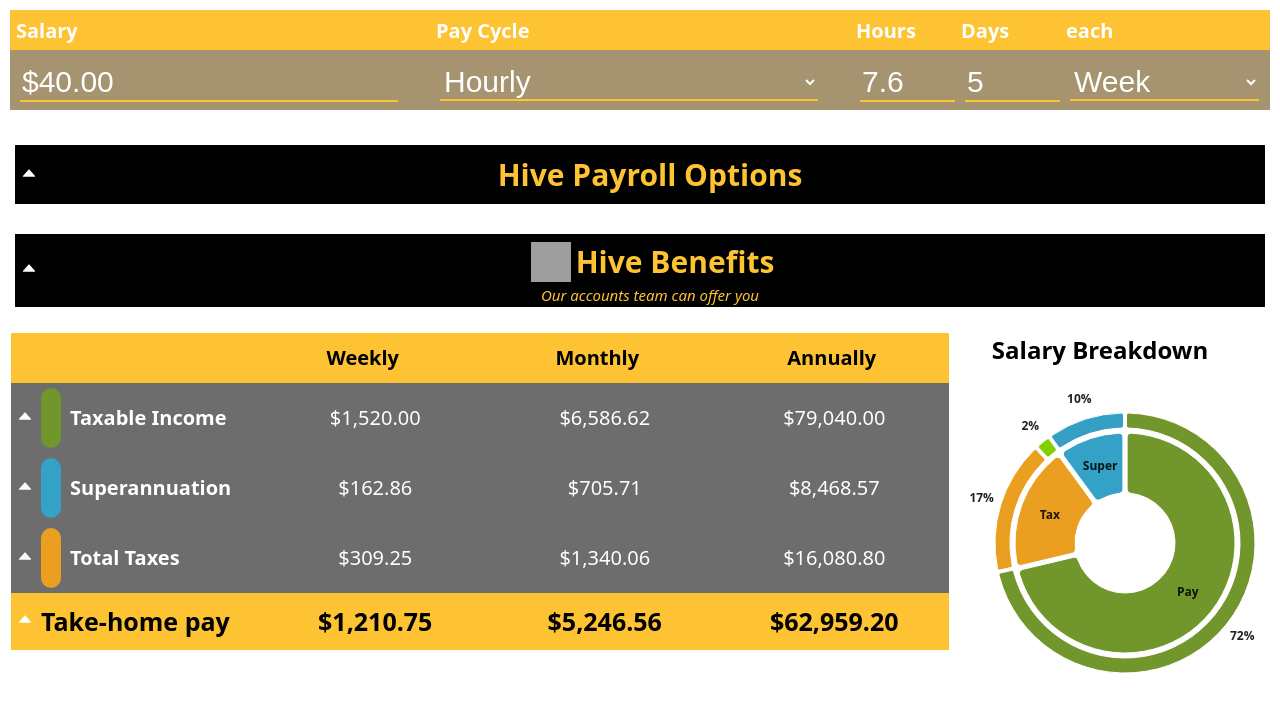
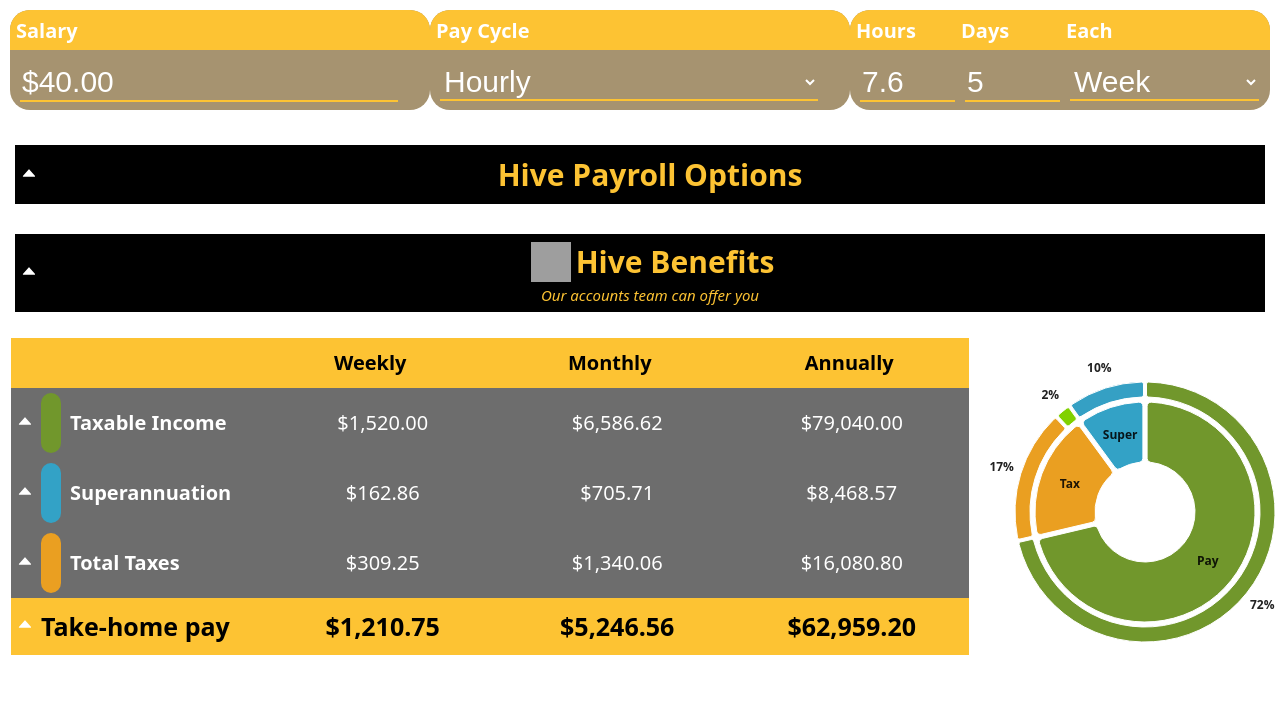
Before and after one commit to spikyMalkallam/pay-calculator, a React (Vite) app: page / in a window 1280 px wide. Shown: the top 712 px of the page. Built offline with nearby package versions, Linux system fonts and the light colour scheme; grey boxes are pictures that could not be loaded.

Commit message:
CLeaned for recruiter testing

```diff
--- a/src/App.css
+++ b/src/App.css
@@ -1,5 +1,5 @@
 :root {
-
+  /* overflow: hidden; */
   margin: 0 auto;
   padding: 0;
   text-align: center;
@@ -121,7 +121,7 @@ body {
   }
 
   .flex-cell {
-    margin: 5px 5px;
+    margin: 0px 5px;
   }
 
   .hive-shine {
@@ -137,6 +137,10 @@ body {
 @media (width > 1280px) {
   .flex-cell {
     margin: 10px 5px;
+  }
+
+  .chart-block {
+    padding: 0px 80px 0px 20px
   }
 
   #summary-section {
@@ -251,7 +255,7 @@ button:focus {
   align-items: baseline;
   min-width: 300px;
   flex-direction: row;
-  margin-right: 20px;
+  /* margin-right: 20px; */
 
 }
 
@@ -409,6 +413,7 @@ button:focus {
   font-style: italic;
   font-size: 15px;
   margin: 0px 0px 0px 0px;
+  padding: 0px 0px 5px 0px;
 }
 
 .dropdown.row-drop.Benefits {
--- a/src/App.tsx
+++ b/src/App.tsx
@@ -706,7 +706,7 @@ function App() {
                         textColour='white'
                         headerColour='var(--hive-yellow)'
                         backgroundColour='var(--yellow-tone-5)'
-                        label="each"
+                        label="Each"
                         id="week-or-fortnight"
                         value={hoursPeriod}
                         setFunc={setHoursPeriod}
@@ -786,18 +786,16 @@ function App() {
             }
             subContents={<div style={{ background: 'black' }}>
               <div style={{ padding: '20px 20px 0px 20px' }}>
-                <p style={{ color: 'var(--hive-yellow)', margin: '0px' }}>Recruitment Hive offers Monthly & Weekly payroll options.</p>
-                <p style={{ color: 'var(--hive-yellow)' }}>View our Payroll Options <a style={{ color: 'var(--hive-yellow)', fontWeight: 'bold' }} href='https://www.recruitmenthive.com.au/payroll-operations/' target='_blank'>here</a></p>
-                <p style={{ color: 'var(--hive-yellow)', textAlign: 'left' }}><b>"Accelerated" repayments</b> allow you to repay your mortage weekly, saving <b>time</b> and <b>money</b>. Hive's Weekly pay option can help you make these weekly repayments. See below how much you can save.</p>
+                <p style={{ color: 'var(--hive-yellow)', margin: '0px', fontSize: '20px' }}>Recruitment Hive offers Monthly & Weekly payroll options.</p>
+                <p style={{ color: 'var(--hive-yellow)', fontSize: '20px' }}>View our Payroll Options <a style={{ color: 'var(--hive-yellow)', fontWeight: 'bold' }} href='https://www.recruitmenthive.com.au/payroll-operations/' target='_blank'>here</a></p>
+                <p style={{ color: 'var(--hive-yellow)', textAlign: 'left', margin: '0px 20px' }}><b>"Accelerated" repayments</b> allow you to repay your mortage weekly, saving <b>time</b> and <b>money</b>. Hive's Weekly pay option can help you make these weekly repayments. See below how much you can save.</p>
               </div>
-              <div style={{ padding: '0px 20px 20px 20px' }}>
+              <div style={{ padding: '0px 20px 5px 20px' }}>
                 <ToggleExpandVerticalTab
                   label='Mortage Repayments'
                   desc='See the difference between weekly and monthly mortage repayments'
                   contents={<div id='mortage-dropdown'>
                     <div id='mortage-input'>
-
-
                       <InputField
                         textColour='white'
                         headerColour='var(--dark-grey)'
@@ -812,7 +810,6 @@ function App() {
                         min={0}
                         max={null}
                       />
-
                       <InputField
                         textColour='white'
                         headerColour='var(--dark-grey)'
@@ -827,7 +824,6 @@ function App() {
                         min={0}
                         max={null}
                       />
-
                       <InputField
                         textColour='white'
                         headerColour='var(--dark-grey)'
@@ -1111,10 +1107,9 @@ function App() {
                 </tr>
               </tbody>
             </table>
-          </div>
             {optionsActive.length > 0 ?
               <p style={{ color: 'var(--hive-yellow)', fontWeight: 'bold' }}>
-              Options Active: {optionsActive.map((option) => {
+                Benefits Active: {optionsActive.map((option) => {
                   return (
                     <span style={{ color: 'black', fontWeight: 'bold' }}>
                       {option}
@@ -1125,8 +1120,11 @@ function App() {
               </p>
               :
               null}
+          </div>
+
           <div className='chart-block'>
-            <PayrollPieChart title={'Salary Breakdown'} data={financialData['payrollData']} />
+            <PayrollPieChart title={''} data={financialData['payrollData']} />
+
           </div>
         </div>
 
--- a/src/dropdown.css
+++ b/src/dropdown.css
@@ -162,7 +162,7 @@ select>option {
 
 .expand {
     /* position: relative; */
-    padding: 10px 0px 5px 0px;
+    padding: 5px 0px 5px 0px;
     /* background-color: #000000; */
     display: flex;
     justify-content: left;
@@ -171,7 +171,7 @@ select>option {
     width: 100%;
     flex-direction: column;
     /* max-width: 550px; */
-    margin: 20px 0px 20px 0px;
+    margin: 10px 0px 10px 0px;
     /* height: 100px; */
 }
 
--- a/src/forms.css
+++ b/src/forms.css
@@ -12,7 +12,8 @@
     height: 100px;
     margin-bottom: 10px;
     background-color: var(--yellow-tone-5);
-    max-width: 1200px;
+    /* max-width: 1200px; */
+    /* border-radius: 20px 20px 20px 20px; */
 }
 
 .large-form-box-header.work-hours p {
@@ -65,6 +66,39 @@
     height: 40px;
     padding: 1px;
     margin-bottom: 12px;
+    /* border-radius: 20px 20px 0px 0px; */
+}
+
+.large-form-box.week-or-fortnight {
+    border-radius: 20px 20px 20px 0px;
+}
+
+.large-form-box.pay-cycle {
+    border-radius: 20px 20px 20px 20px;
+}
+
+.large-form-box.salary {
+    border-radius: 20px 20px 20px 20px;
+}
+
+.large-form-box-header.salary {
+    border-radius: 20px 20px 0px 0px;
+}
+
+.large-form-box-header.pay-cycle {
+    border-radius: 20px 20px 0px 0px;
+}
+
+.large-form-box-header.work-hours {
+    border-radius: 20px 0px 0px 0px;
+}
+
+.large-form-box.work-hours {
+    border-radius: 20px 0px 0px 20px;
+}
+
+.large-form-box-header.week-or-fortnight {
+    border-radius: 0px 20px 0px 0px;
 }
 
 .large-form {
```
Lines whose indentation alone changed are shown as unchanged.
